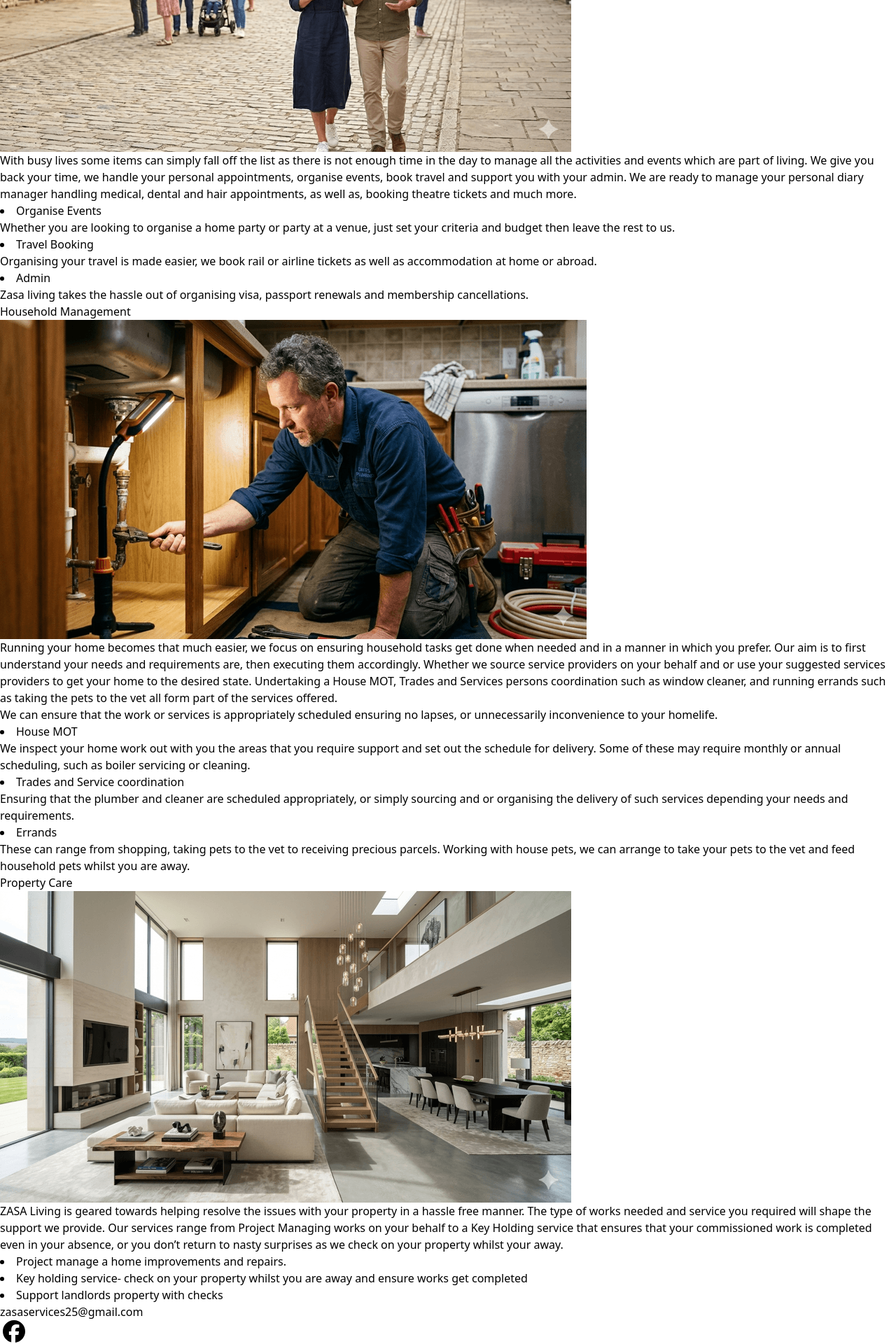
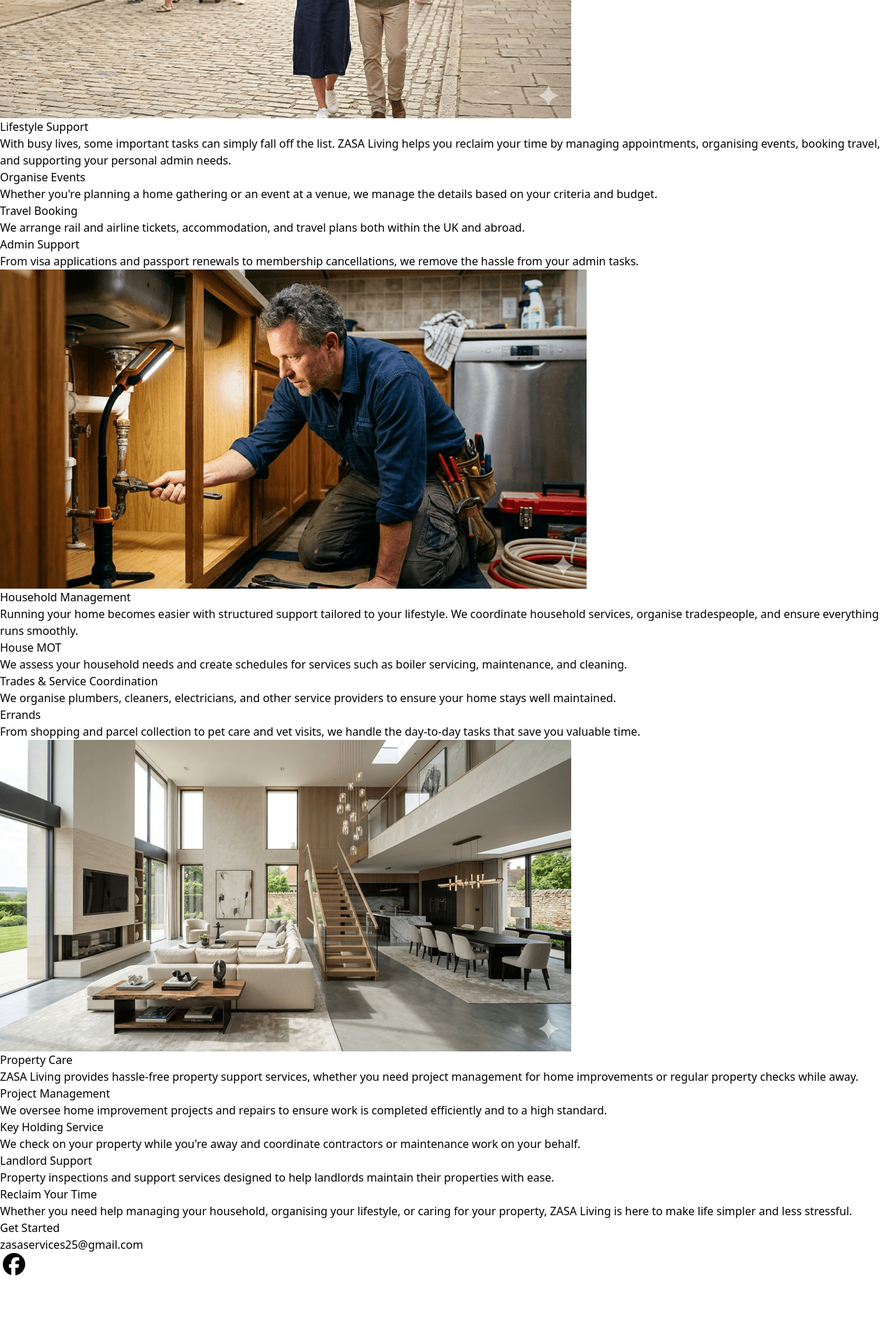
Before and after one commit to Herbertbhs02/ZASA-LIVING, a React (Vite) app: page /services in a window 1280 px wide. Shown: the part 812-2732 px from the top of the page at 70% size. After the commit the page ends 2636 px from the top, so only its background shows below. Built offline with nearby package versions, Linux system fonts and the light colour scheme.

Commit message:
New layout for Service page

```diff
--- a/src/pages/Services.jsx
+++ b/src/pages/Services.jsx
@@ -1,117 +1,155 @@
+
+
 import React from "react";
+
+const servicesData = [
+  {
+    title: "Lifestyle Support",
+    image: "images/PersonalLifestyleSupport.png",
+    description:
+      "With busy lives, some important tasks can simply fall off the list. ZASA Living helps you reclaim your time by managing appointments, organising events, booking travel, and supporting your personal admin needs.",
+    items: [
+      {
+        heading: "Organise Events",
+        text: "Whether you're planning a home gathering or an event at a venue, we manage the details based on your criteria and budget.",
+      },
+      {
+        heading: "Travel Booking",
+        text: "We arrange rail and airline tickets, accommodation, and travel plans both within the UK and abroad.",
+      },
+      {
+        heading: "Admin Support",
+        text: "From visa applications and passport renewals to membership cancellations, we remove the hassle from your admin tasks.",
+      },
+    ],
+  },
+  {
+    title: "Household Management",
+    image: "images/HouseholdManagement.png",
+    description:
+      "Running your home becomes easier with structured support tailored to your lifestyle. We coordinate household services, organise tradespeople, and ensure everything runs smoothly.",
+    items: [
+      {
+        heading: "House MOT",
+        text: "We assess your household needs and create schedules for services such as boiler servicing, maintenance, and cleaning.",
+      },
+      {
+        heading: "Trades & Service Coordination",
+        text: "We organise plumbers, cleaners, electricians, and other service providers to ensure your home stays well maintained.",
+      },
+      {
+        heading: "Errands",
+        text: "From shopping and parcel collection to pet care and vet visits, we handle the day-to-day tasks that save you valuable time.",
+      },
+    ],
+  },
+  {
+    title: "Property Care",
+    image: "images/Property.png",
+    description:
+      "ZASA Living provides hassle-free property support services, whether you need project management for home improvements or regular property checks while away.",
+    items: [
+      {
+        heading: "Project Management",
+        text: "We oversee home improvement projects and repairs to ensure work is completed efficiently and to a high standard.",
+      },
+      {
+        heading: "Key Holding Service",
+        text: "We check on your property while you're away and coordinate contractors or maintenance work on your behalf.",
+      },
+      {
+        heading: "Landlord Support",
+        text: "Property inspections and support services designed to help landlords maintain their properties with ease.",
+      },
+    ],
+  },
+];
 
 const Services = () => {
   return (
-    <div className="bg-slate-400">
-      <h3 className="text-2xl font-bold text-center">OUR SERVICES</h3>
-      <p className="px-4">
-        ZASA Living a time saving service for busy households providing a range
-        of services which aim to remove the hassle out of the everyday and help
-        you reclaim hours back in your week.
-      </p>
+    <div className="min-h-screen bg-gray-50 text-gray-800">
+      {/* Hero Section */}
+      <section className="bg-gradient-to-r from-indigo-600 to-purple-600 text-white py-16 px-6">
+        <div className="max-w-6xl mx-auto text-center">
+          <h1 className="text-4xl md:text-5xl font-bold mb-4">
+            Our Services
+          </h1>
 
-      <div className="p-4 text-black">
-        <h2 className="font-bold p-1">Lifestyle support</h2>
+          <p className="text-lg md:text-xl max-w-3xl mx-auto leading-relaxed">
+            ZASA Living provides time-saving support services for busy
+            households, helping you remove the hassle from everyday life and
+            reclaim valuable hours in your week.
+          </p>
+        </div>
+      </section>
 
-        <img
-          src="images/PersonalLifestyleSupport.png"
-          alt="lifestyle photo"
-          className="float-left mr-4 mb-2 h-[14rem] rounded-xl"
-        />
-        <p>
-          With busy lives some items can simply fall off the list as there is
-          not enough time in the day to manage all the activities and events
-          which are part of living. We give you back your time, we handle your
-          personal appointments, organise events, book travel and support you
-          with your admin. We are ready to manage your personal diary manager
-          handling medical, dental and hair appointments, as well as, booking
-          theatre tickets and much more.
-        </p>
-        <li>Organise Events</li>
-        <p>
-          Whether you are looking to organise a home party or party at a venue,
-          just set your criteria and budget then leave the rest to us.
-        </p>
-        <li>Travel Booking</li>
-        <p>
-          Organising your travel is made easier, we book rail or airline tickets
-          as well as accommodation at home or abroad.{" "}
-        </p>
-        <li>Admin</li>
-        <p>
-          Zasa living takes the hassle out of organising visa, passport renewals
-          and membership cancellations.
-        </p>
-      </div>
+      {/* Services Sections */}
+      <section className="max-w-6xl mx-auto px-6 py-14 space-y-14">
+        {servicesData.map((service, index) => (
+          <div
+            key={index}
+            className="bg-white rounded-2xl shadow-md overflow-hidden hover:shadow-xl transition duration-300"
+          >
+            <div className="grid grid-cols-1 lg:grid-cols-2 gap-0">
+              {/* Image */}
+              <div className="h-full">
+                <img
+                  src={service.image}
+                  alt={service.title}
+                  className="w-full h-full object-cover min-h-[300px]"
+                />
+              </div>
 
-      <div className="p-4 mt-1 text-black ">
-        <h2 className="font-bold">Household Management</h2>
-        <img
-          src="images/HouseholdManagement.png"
-          alt="lifestyle photo"
-          className="float-left mr-4 mb-2 h-[14rem] rounded-xl"
-        />
+              {/* Content */}
+              <div className="p-8 flex flex-col justify-center">
+                <h2 className="text-3xl font-bold text-indigo-600 mb-4">
+                  {service.title}
+                </h2>
 
-        <p>
-          Running your home becomes that much easier, we focus on ensuring
-          household tasks get done when needed and in a manner in which you
-          prefer. Our aim is to first understand your needs and requirements
-          are, then executing them accordingly. Whether we source service
-          providers on your behalf and or use your suggested services providers
-          to get your home to the desired state. Undertaking a House MOT, Trades
-          and Services persons coordination such as window cleaner, and running
-          errands such as taking the pets to the vet all form part of the
-          services offered.
-          <br />
-          We can ensure that the work or services is appropriately scheduled
-          ensuring no lapses, or unnecessarily inconvenience to your homelife.
-        </p>
-        <li>House MOT</li>
-        <p>
-          We inspect your home work out with you the areas that you require
-          support and set out the schedule for delivery. Some of these may
-          require monthly or annual scheduling, such as boiler servicing or
-          cleaning.
-        </p>
-        <li>Trades and Service coordination</li>
-        <p>
-          Ensuring that the plumber and cleaner are scheduled appropriately, or
-          simply sourcing and or organising the delivery of such services
-          depending your needs and requirements.
-        </p>
-        <li>Errands</li>
-        <p>
-          These can range from shopping, taking pets to the vet to receiving
-          precious parcels. Working with house pets, we can arrange to take your
-          pets to the vet and feed household pets whilst you are away.
-        </p>
-      </div>
+                <p className="text-gray-700 leading-relaxed mb-6">
+                  {service.description}
+                </p>
 
-      <div className=" px-4 mt-1 pb-14 text-black">
-        <h2 className="font-bold">Property Care</h2>
+                <div className="space-y-5">
+                  {service.items.map((item, idx) => (
+                    <div
+                      key={idx}
+                      className="border-l-4 border-indigo-500 pl-4"
+                    >
+                      <h3 className="font-semibold text-lg mb-1">
+                        {item.heading}
+                      </h3>
 
-        <img
-          src="images/Property.png"
-          alt="lifestyle photo"
-          className="float-left mr-4 mb-0 h-[14rem] rounded-xl"
-        />
+                      <p className="text-gray-600 leading-relaxed">
+                        {item.text}
+                      </p>
+                    </div>
+                  ))}
+                </div>
+              </div>
+            </div>
+          </div>
+        ))}
+      </section>
 
-        <p>
-          ZASA Living is geared towards helping resolve the issues with your
-          property in a hassle free manner. The type of works needed and service
-          you required will shape the support we provide. Our services range
-          from Project Managing works on your behalf to a Key Holding service
-          that ensures that your commissioned work is completed even in your
-          absence, or you don’t return to nasty surprises as we check on your
-          property whilst your away.
-        </p>
-        <li>Project manage a home improvements and repairs.</li>
-        <li>
-          Key holding service- check on your property whilst you are away and
-          ensure works get completed
-        </li>
-        <li>Support landlords property with checks</li>
-      </div>
+      {/* Bottom CTA */}
+      <section className="px-6 pb-16">
+        <div className="max-w-5xl mx-auto bg-indigo-50 rounded-2xl p-10 text-center shadow-sm">
+          <h2 className="text-3xl font-bold text-indigo-700 mb-4">
+            Reclaim Your Time
+          </h2>
+
+          <p className="text-gray-700 text-lg leading-relaxed max-w-3xl mx-auto">
+            Whether you need help managing your household, organising your
+            lifestyle, or caring for your property, ZASA Living is here to make
+            life simpler and less stressful.
+          </p>
+
+          <button className="mt-8 bg-indigo-600 hover:bg-indigo-700 text-white px-8 py-3 rounded-full font-semibold transition duration-300 shadow-md">
+            Get Started
+          </button>
+        </div>
+      </section>
     </div>
   );
 };
```
Also changed, not shown: src/pages/Contact.jsx (line endings or trailing spaces).
